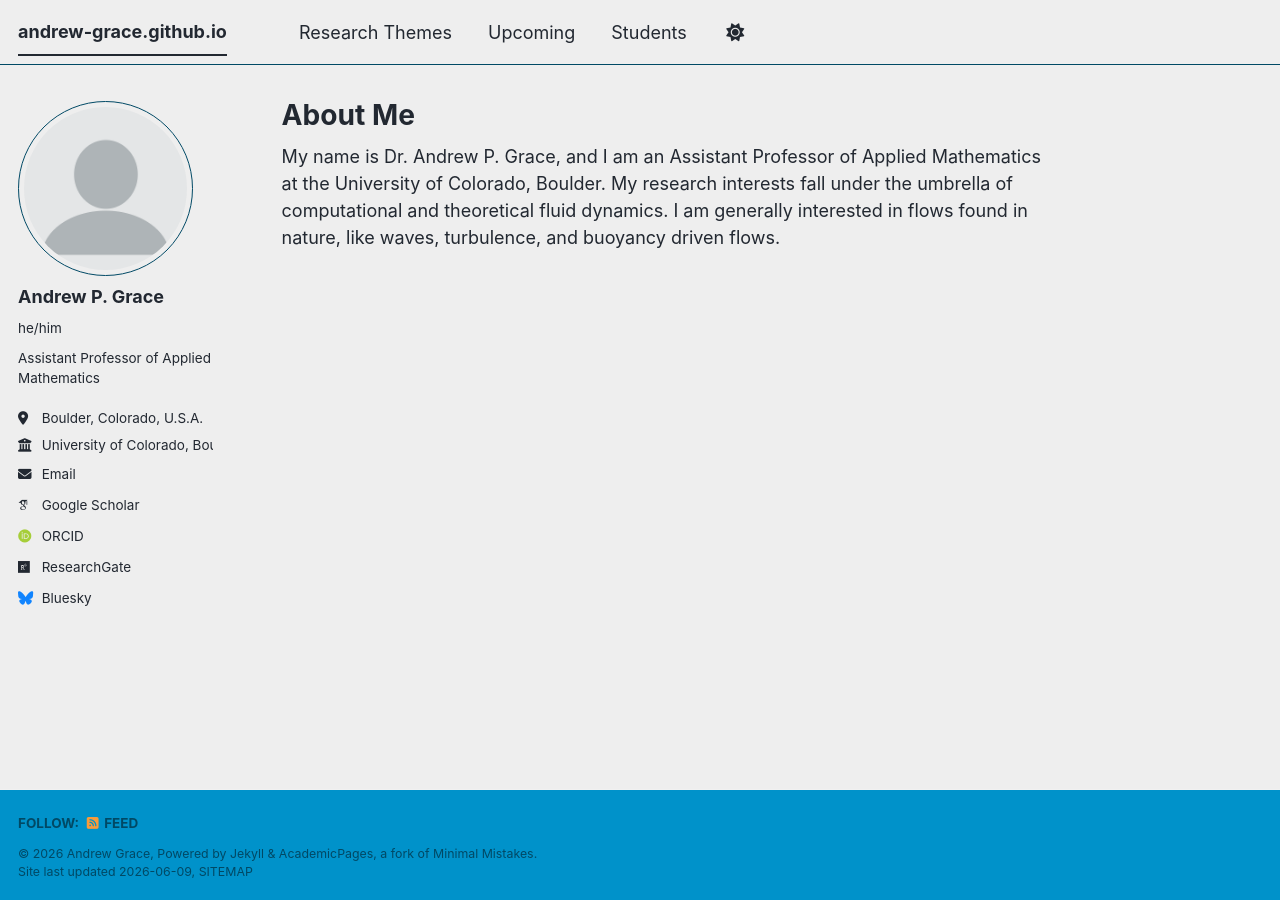
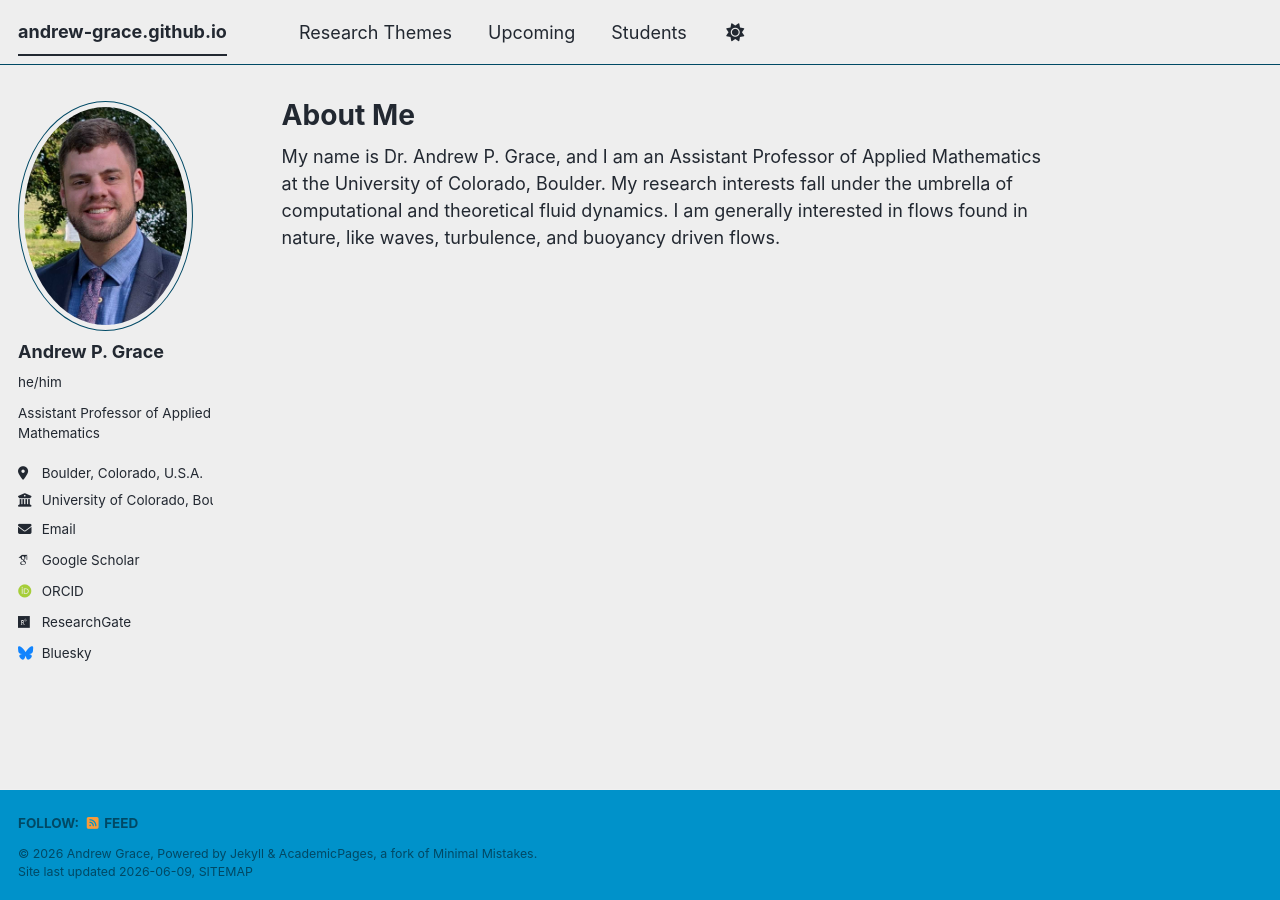
Before and after one commit to andrew-grace/andrew-grace.github.io, a Jekyll site: the page built from _pages/about.md, in a window 1280 px wide. Built offline with Jekyll 4.4.1, drawn with Linux system fonts in a browser that asks for light colours; some web fonts are replaced; a script bundle is joined from its source files by our own code; library files that are not in the unit come from our copies.

Commit message:
Update _config.yml

```diff
--- a/_config.yml
+++ b/_config.yml
@@ -23,7 +23,7 @@ repository               : "andrew-grace/andrew-grace.github.io"
 #               Additional customization can be done by editing /_includes/author-profile.html
 author:
   # Biographic information
-  avatar           : "profile.png"
+  avatar           : "image.jpg"
   name             : "Andrew P. Grace"
   pronouns         : "he/him"
   bio              : "Assistant Professor of Applied Mathematics"
```
